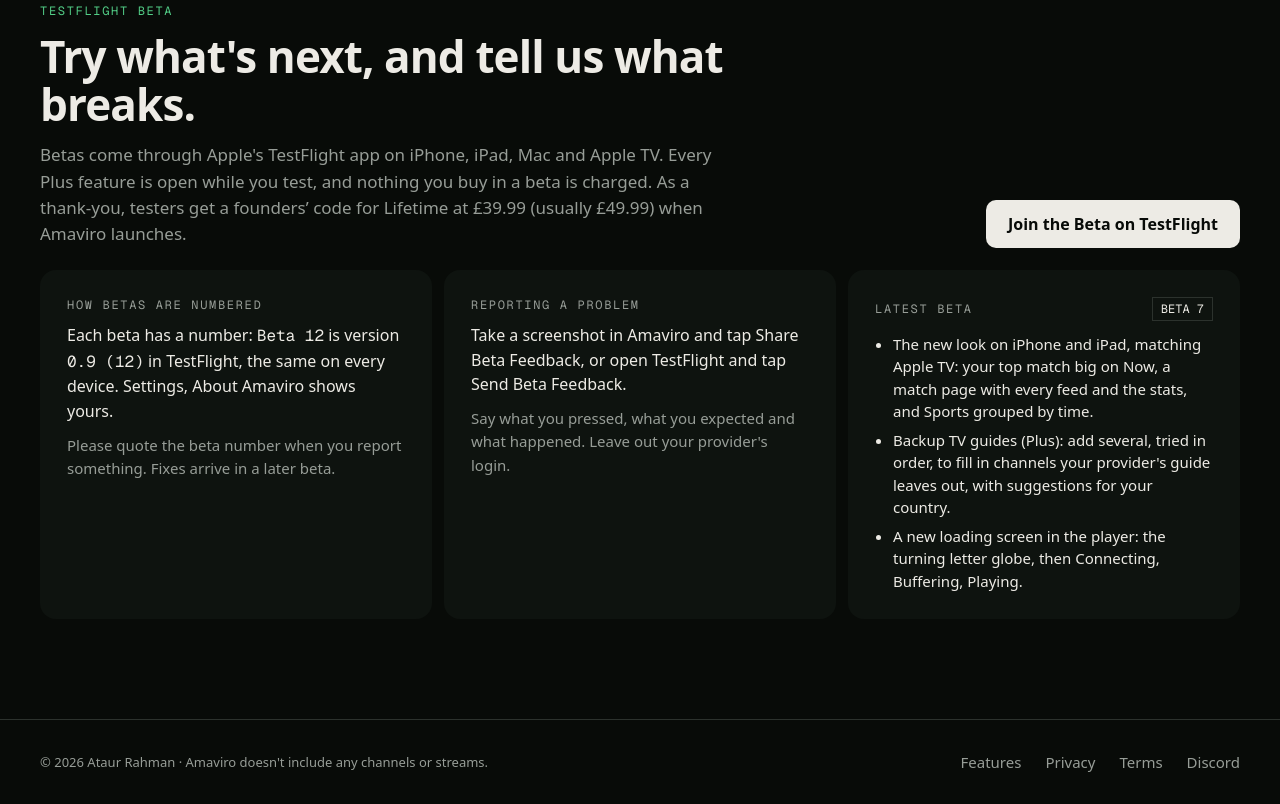
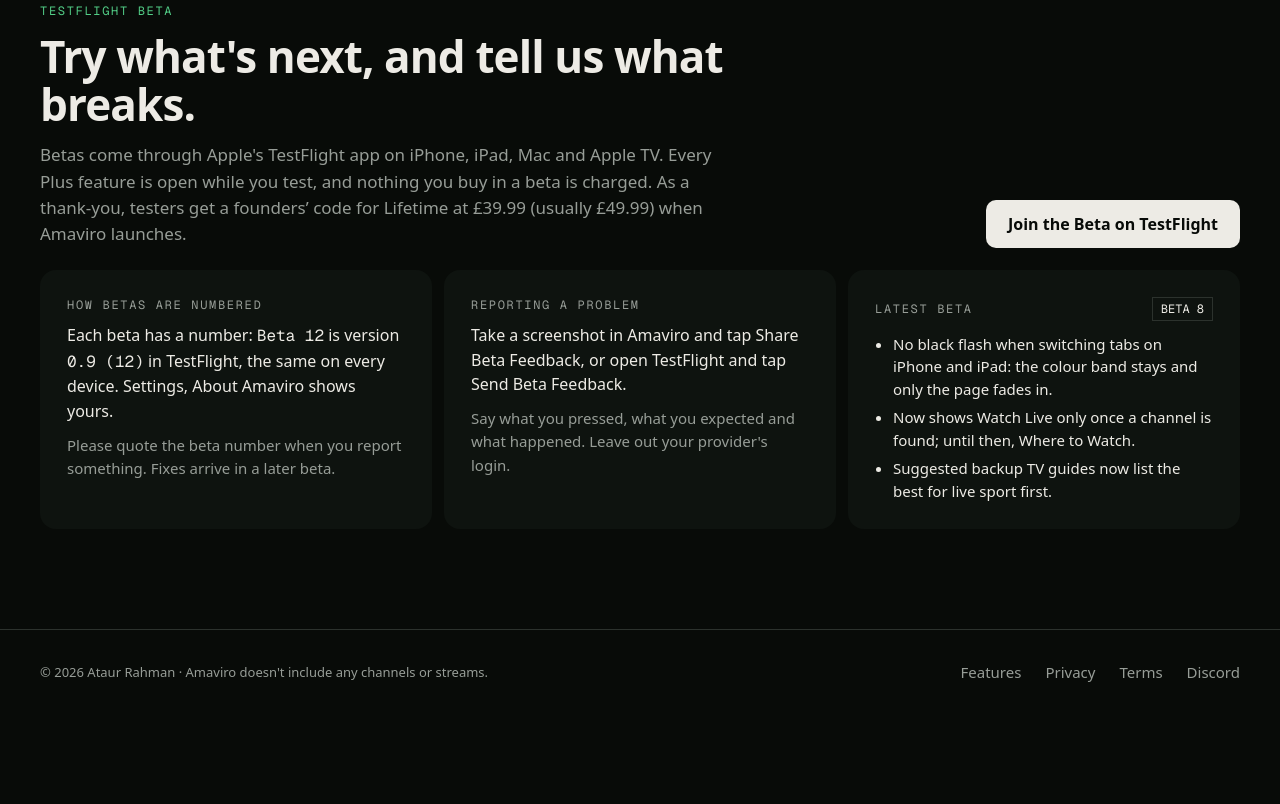
Before and after one commit to 02023698/amaviro-site, a plain HTML site: page docs/support/index.html in a window 1280 px wide. Shown: the part 1634-2438 px from the top of the page. After the commit the page ends 2348 px from the top, so only its background shows below. Drawn offline with nearby package versions, Linux system fonts and the light colour scheme; a web font is replaced by a local one.

Commit message:
Support page: latest beta is Beta 8
Co-Authored-By: Claude Opus 5.5 <noreply@anthropic.com>

```diff
--- a/docs/support/index.html
+++ b/docs/support/index.html
@@ -186,11 +186,11 @@ a{color:#EDEBE5}a:hover{color:#FFFFFF}
         <span style="font-size:15px;line-height:1.55;color:#979D97">Say what you pressed, what you expected and what happened. Leave out your provider's login.</span>
       </div>
       <div class="card" style="padding:26px;display:flex;flex-direction:column;gap:12px">
-        <span style="display:flex;align-items:center;justify-content:space-between"><span class="lbl">Latest beta</span><span class="mono" style="font-size:12px;color:#EDEBE5;border:1px solid #2C322D;padding:3px 8px">BETA 7</span></span>
+        <span style="display:flex;align-items:center;justify-content:space-between"><span class="lbl">Latest beta</span><span class="mono" style="font-size:12px;color:#EDEBE5;border:1px solid #2C322D;padding:3px 8px">BETA 8</span></span>
         <ul style="margin:0;padding-left:18px;display:flex;flex-direction:column;gap:6px;font-size:15px;line-height:1.5;color:#EDEBE5">
-          <li>The new look on iPhone and iPad, matching Apple TV: your top match big on Now, a match page with every feed and the stats, and Sports grouped by time.</li>
-          <li>Backup TV guides (Plus): add several, tried in order, to fill in channels your provider&#x27;s guide leaves out, with suggestions for your country.</li>
-          <li>A new loading screen in the player: the turning letter globe, then Connecting, Buffering, Playing.</li>
+          <li>No black flash when switching tabs on iPhone and iPad: the colour band stays and only the page fades in.</li>
+          <li>Now shows Watch Live only once a channel is found; until then, Where to Watch.</li>
+          <li>Suggested backup TV guides now list the best for live sport first.</li>
         </ul>
 
       </div>
```
Also changed, not shown: site.json (+4 -4 lines).
